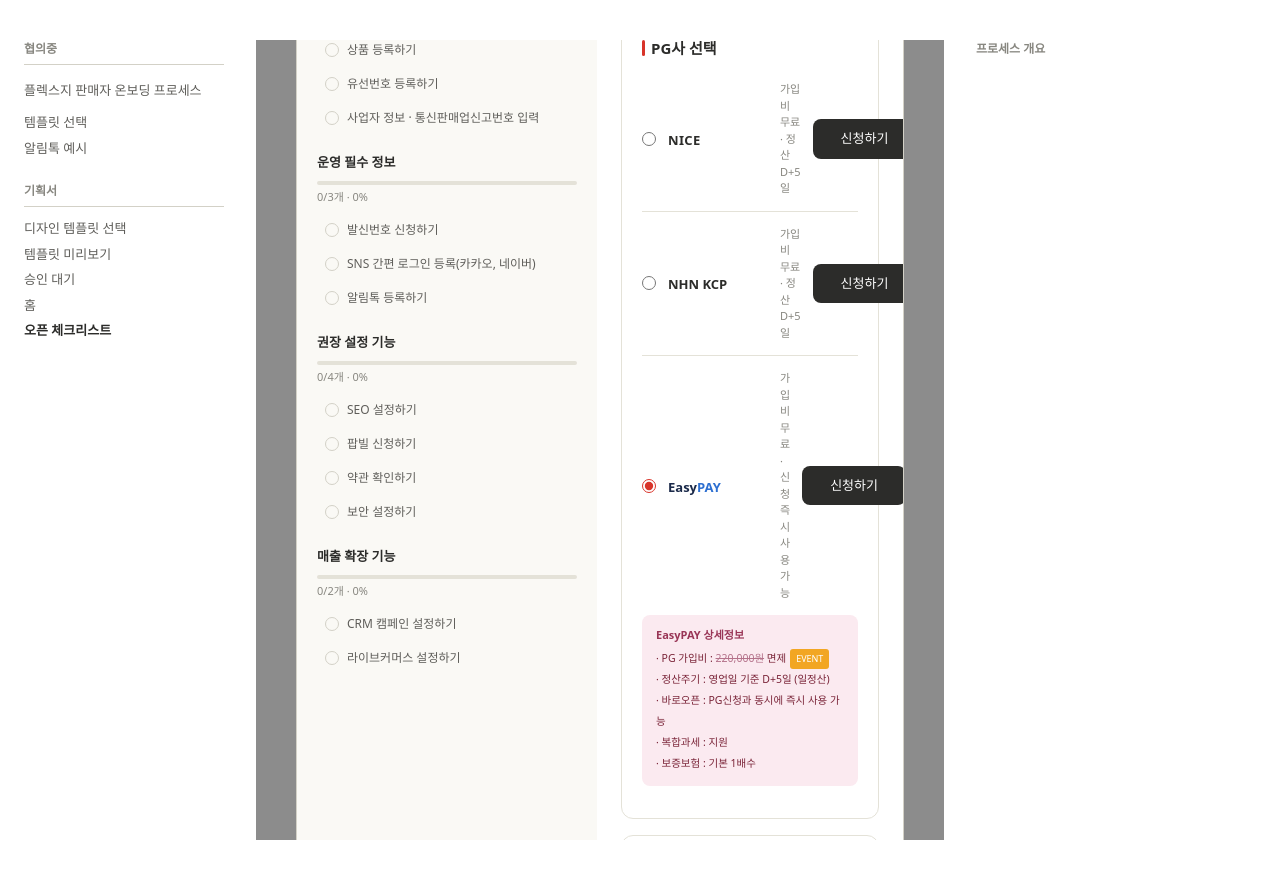
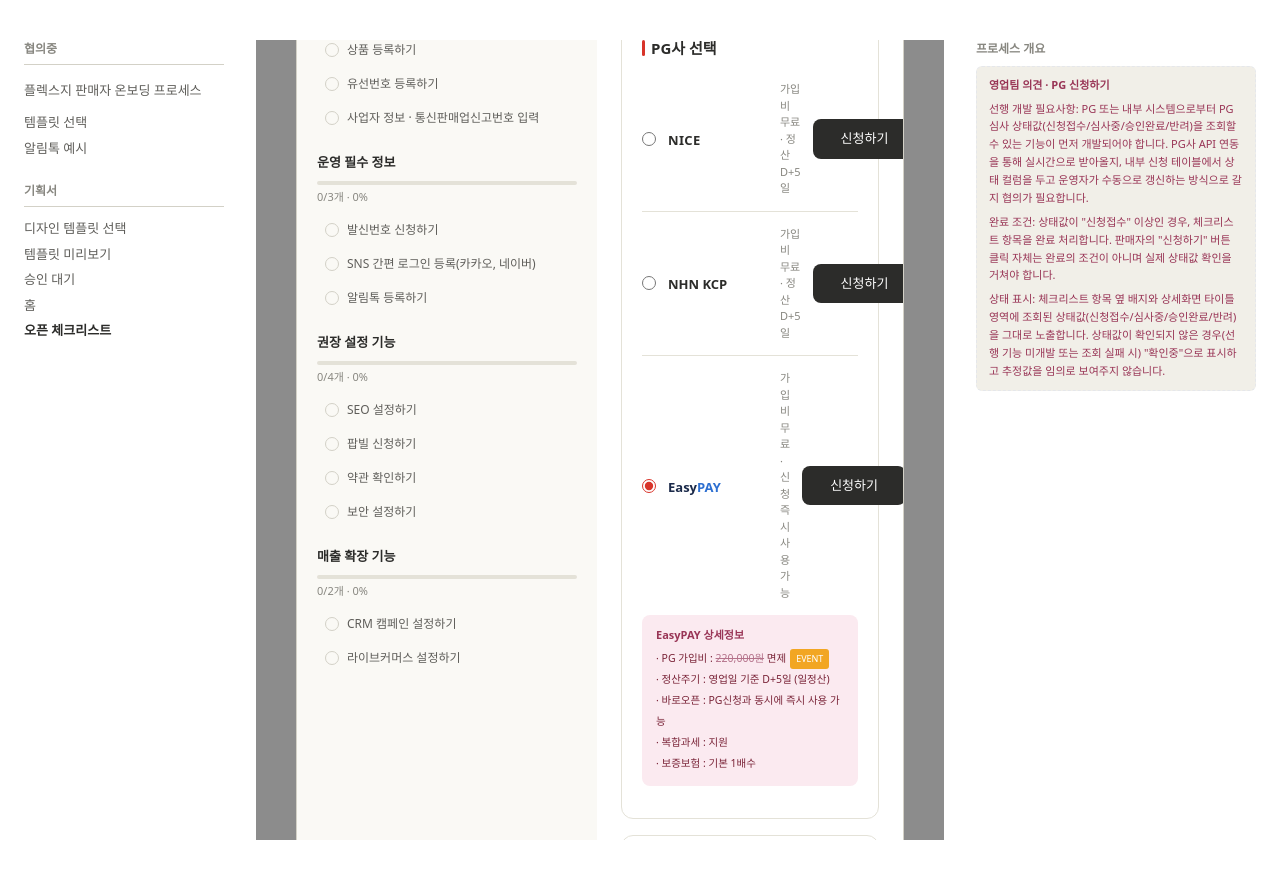
Before and after one commit to WEED-Convergence/WEED-Convergence-FLEXG-onboarding-HYESUN-2026-08, a Next.js app: page /open-checklist-popup in a window 1280 px wide. Built offline with nearby package versions, Linux system fonts and the light colour scheme.

Commit message:
오픈 체크리스트 팝업 프로세스 개요에 영업팀 의견(PG 신청하기 선행개발/완료조건/상태표시) 추가

```diff
--- a/src/app/ProcessOverview.tsx
+++ b/src/app/ProcessOverview.tsx
@@ -2,7 +2,7 @@
 
 import { usePathname } from "next/navigation";
 
-const overviewNotes: Record<string, { label: string; desc?: string; items: string[] }[]> = {
+const overviewNotes: Record<string, { label: string; desc?: string | string[]; items: string[] }[]> = {
   "/signup-complete": [
     {
       label: "영업팀 의견 추가",
@@ -12,6 +12,17 @@ const overviewNotes: Record<string, { label: string; desc?: string; items: strin
         "1-3. 출산 / 유아동 전용 템플릿",
         "1-4. 건기식 / 다이어트 전용 템플릿",
       ],
+    },
+  ],
+  "/open-checklist-popup": [
+    {
+      label: "영업팀 의견 · PG 신청하기",
+      desc: [
+        "선행 개발 필요사항: PG 또는 내부 시스템으로부터 PG 심사 상태값(신청접수/심사중/승인완료/반려)을 조회할 수 있는 기능이 먼저 개발되어야 합니다. PG사 API 연동을 통해 실시간으로 받아올지, 내부 신청 테이블에서 상태 컬럼을 두고 운영자가 수동으로 갱신하는 방식으로 갈지 협의가 필요합니다.",
+        "완료 조건: 상태값이 \"신청접수\" 이상인 경우, 체크리스트 항목을 완료 처리합니다. 판매자의 \"신청하기\" 버튼 클릭 자체는 완료의 조건이 아니며 실제 상태값 확인을 거쳐야 합니다.",
+        "상태 표시: 체크리스트 항목 옆 배지와 상세화면 타이틀 영역에 조회된 상태값(신청접수/심사중/승인완료/반려)을 그대로 노출합니다. 상태값이 확인되지 않은 경우(선행 기능 미개발 또는 조회 실패 시) \"확인중\"으로 표시하고 추정값을 임의로 보여주지 않습니다.",
+      ],
+      items: [],
     },
   ],
 };
@@ -31,9 +42,17 @@ export default function ProcessOverview() {
               className="rounded-md border border-dashed border-[var(--accent)]/40 bg-[var(--accent-soft-bg)] px-3 py-2.5"
             >
               <p className="text-[11px] font-semibold text-[var(--accent-text)]">{note.label}</p>
-              {note.desc ? (
-                <p className="mt-1 text-[11px] leading-relaxed text-[var(--accent-text)]">{note.desc}</p>
-              ) : null}
+              {note.desc
+                ? (Array.isArray(note.desc) ? note.desc : [note.desc]).map((paragraph) => (
+                    <p
+                      key={paragraph}
+                      className="mt-1.5 text-[11px] leading-relaxed text-[var(--accent-text)]"
+                    >
+                      {paragraph}
+                    </p>
+                  ))
+                : null}
+              {note.items.length > 0 ? (
                 <ul className="mt-1 space-y-0.5">
                   {note.items.map((item) => (
                     <li key={item} className="text-[11px] text-[var(--accent-text)]">
@@ -41,6 +60,7 @@ export default function ProcessOverview() {
                     </li>
                   ))}
                 </ul>
+              ) : null}
             </div>
           ))}
         </div>
```
Lines whose indentation alone changed are shown as unchanged.
